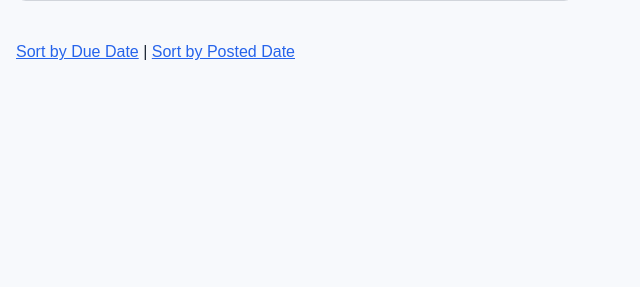
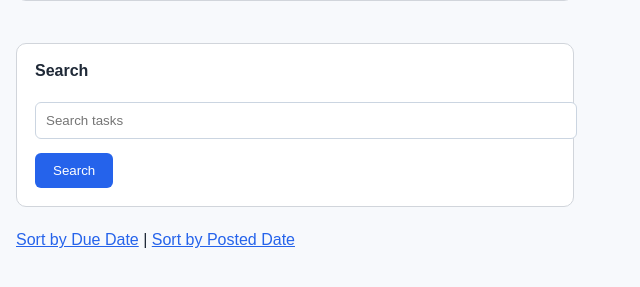
Before and after one commit to 1f10250086Otake/django-test-exercise, a Django app: page / in a window 1280 px wide. Shown: the part 396-683 px from the top of the page, without its empty margins (0-640 px from the left). Run offline with Django 5.2, Linux system fonts and the light colour scheme; data that the repository does not hold is empty.

Commit message:
todoリストを検索できる機能の追加

```diff
--- a/todo/templates/todo/index.html
+++ b/todo/templates/todo/index.html
@@ -25,9 +25,16 @@
 </div>
 </form>
 <br>
+<form action="{% url 'index' %}" method="get">
 <div>
-<a href="{% url 'index' %}?order=due">Sort by Due Date</a> |
-<a href="{% url 'index' %}?order=post">Sort by Posted Date</a>
+<label for="searchInput">Search</label><br>
+<input id="searchInput" name="q" type="text" value="{{ query }}" placeholder="Search tasks">
+<button type="submit">Search</button>
+</div>
+</form>
+<div>
+<a href="{% url 'index' %}?order=due{% if query %}&q={{ query }}{% endif %}">Sort by Due Date</a> |
+<a href="{% url 'index' %}?order=post{% if query %}&q={{ query }}{% endif %}">Sort by Posted Date</a>
 </div>
 {% for task in tasks %}
 <div class="text">
--- a/todo/views.py
+++ b/todo/views.py
@@ -11,13 +11,20 @@ def index(request):
         task = Task(title=request.POST['title'], due_at=make_aware(parse_datetime(request.POST['due_at'])))
         task.save()
 
+    query = request.GET.get('q', '').strip()
+    tasks = Task.objects.all()
+
+    if query:
+        tasks = tasks.filter(title__icontains=query)
+
     if request.GET.get('order') == 'due':
-        tasks = Task.objects.order_by('due_at')
+        tasks = tasks.order_by('due_at')
     else:
-        tasks = Task.objects.order_by('-posted_at')
+        tasks = tasks.order_by('-posted_at')
 
     context = {
-        'tasks': tasks
+        'tasks': tasks,
+        'query': query,
     }
     return render(request, 'todo/index.html', context)
 
```
Also changed, not shown: todo/tests.py (+12 -0 lines).
